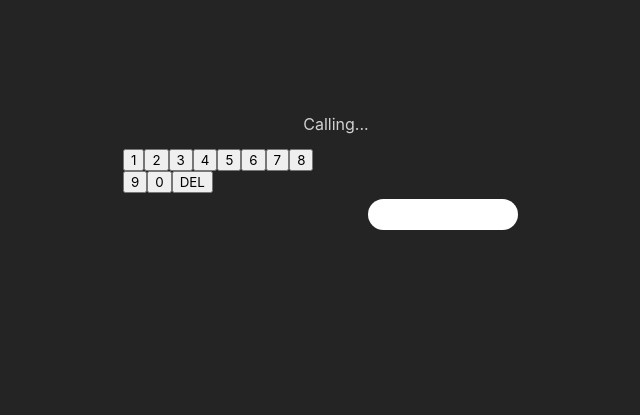
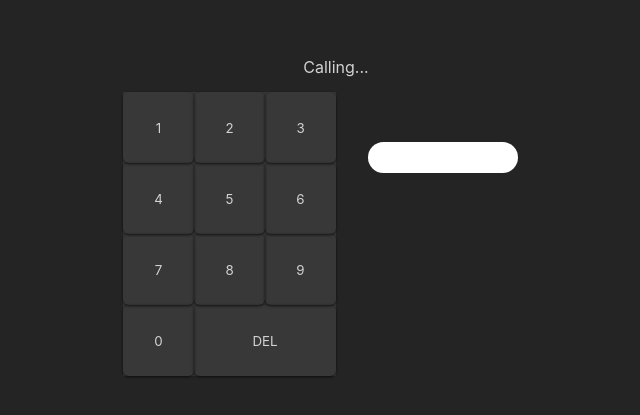
Before and after one commit to Danigury/w04-2010-ch03-dani-sanchez, a React (Create React App) app: page / in a window 1280 px wide. Shown: the part 191-606 px from the top of the page, without its empty margins (304-944 px from the left). Built offline with nearby package versions, Linux system fonts and the light colour scheme.

Commit message:
Added functionality to Display.js

```diff
--- a/src/App.js
+++ b/src/App.js
@@ -29,7 +29,7 @@ function App() {
                 <Key
                   key={index}
                   text={number}
-                  actionOnClick={(e) => numberClickedEvent(e)}
+                  actionOnClick={(event) => numberClickedEvent(event)}
                 />
               ))}
             </ol>
--- a/src/components/Display/Display.js
+++ b/src/components/Display/Display.js
@@ -1,7 +1,10 @@
 import PropTypes from "prop-types";
+import { useContext } from "react";
+import Context from "../Context/Context";
 
 function Display({ text }) {
-  return <span className="number">{text}</span>;
+  const clickNumber = useContext(Context);
+  return <span className="number">{clickNumber}</span>;
 }
 
 export default Display;
--- a/src/components/Key/Key.js
+++ b/src/components/Key/Key.js
@@ -2,7 +2,12 @@ import PropTypes from "prop-types";
 function Key({ text, actionOnClick }) {
   return (
     <li>
-      <button onClick={actionOnClick}>{text}</button>
+      <button
+        className={text === "DEL" ? "key big" : "key"}
+        onClick={actionOnClick}
+      >
+        {text}
+      </button>
     </li>
   );
 }
```
